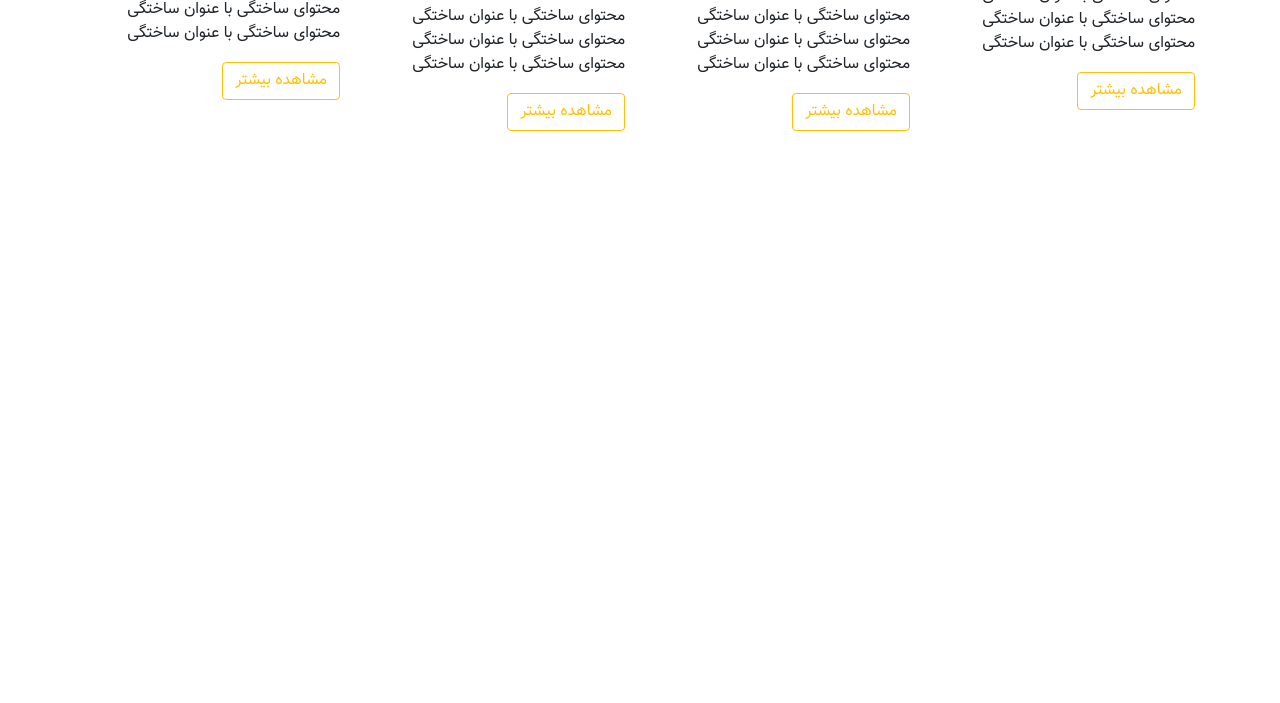
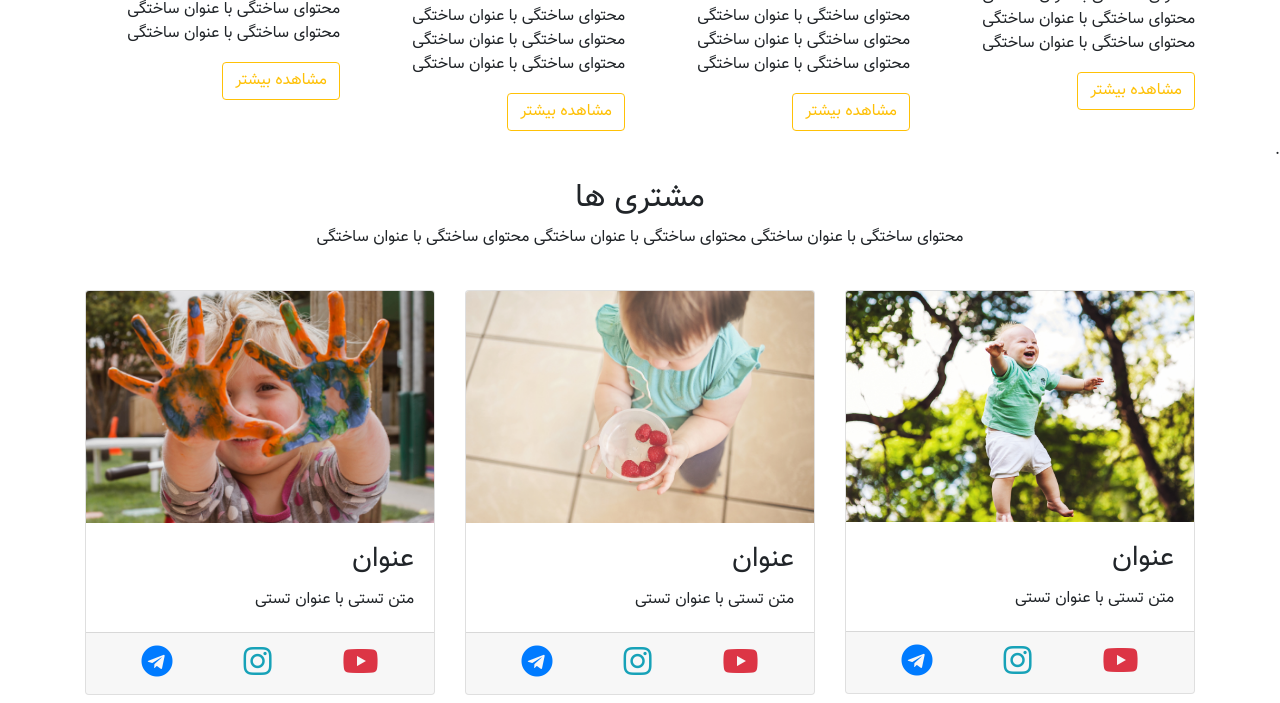
Before and after one commit to mj-ahrari/bs4-ui, a plain HTML site: page index.html in a window 1280 px wide. Shown: the part 1692-2395 px from the top of the page. Before the commit the page ends 1831 px from the top, so only its background shows below. Drawn offline with nearby package versions, Linux system fonts and the light colour scheme.

Commit message:
section 3 created

```diff
--- a/index.html
+++ b/index.html
@@ -143,6 +143,62 @@
         </div>
       </div>
     </section>
+    <section>
+      .<div class="container-fluid">
+        <div class="row my-3">
+          <div class="col-12 text-center">
+            <h2>مشتری ها</h2>
+            <p>محتوای ساختگی با عنوان ساختگی محتوای ساختگی با عنوان ساختگی محتوای ساختگی با عنوان ساختگی</p>
+          </div>
+        </div>
+        <div class="container">
+          <div class="row">
+            <div class="col-md-4 my-2">
+              <div class="card">
+                <img src="images/baby1.jpg" alt="" class="card-img-top">
+                <div class="card-body">
+                  <h3 class="card-title">عنوان</h3>
+                  <p class="card-text"> متن تستی با عنوان تستی</p>
+                </div>
+                <div class="card-footer d-flex justify-content-around">
+                  <a href="#"><i class="fab fa-youtube fa-2x text-danger"></i></a>
+                  <a href="#"><i class="fab fa-instagram fa-2x text-info"></i></a>
+                  <a href="#"><i class="fab fa-telegram fa-2x text-primary"></i></a>
+                </div>
+              </div>
+            </div>
+            <div class="col-md-4 my-2">
+              <div class="card">
+                <img src="images/baby2.jpg" alt="" class="card-img-top">
+                <div class="card-body">
+                  <h3 class="card-title">عنوان</h3>
+                  <p class="card-text"> متن تستی با عنوان تستی</p>
+                </div>
+                <div class="card-footer d-flex justify-content-around">
+                  <a href="#"><i class="fab fa-youtube fa-2x text-danger"></i></a>
+                  <a href="#"><i class="fab fa-instagram fa-2x text-info"></i></a>
+                  <a href="#"><i class="fab fa-telegram fa-2x text-primary"></i></a>
+                </div>
+              </div>
+            </div>
+            <div class="col-md-4 my-2">
+              <div class="card">
+                <img src="images/baby3.jpg" alt="" class="card-img-top">
+                <div class="card-body">
+                  <h3 class="card-title">عنوان</h3>
+                  <p class="card-text"> متن تستی با عنوان تستی</p>
+                </div>
+                <div class="card-footer d-flex justify-content-around">
+                  <a href="#"><i class="fab fa-youtube fa-2x text-danger"></i></a>
+                  <a href="#"><i class="fab fa-instagram fa-2x text-info"></i></a>
+                  <a href="#"><i class="fab fa-telegram fa-2x text-primary"></i></a>
+                </div>
+              </div>
+            </div>
+          </div>
+        </div>
+      </div>
+    </section>
     <script
       src="https://code.jquery.com/jquery-3.3.1.slim.min.js"
       integrity="sha384-q8i/X+965DzO0rT7abK41JStQIAqVgRVzpbzo5smXKp4YfRvH+8abtTE1Pi6jizo"
```
